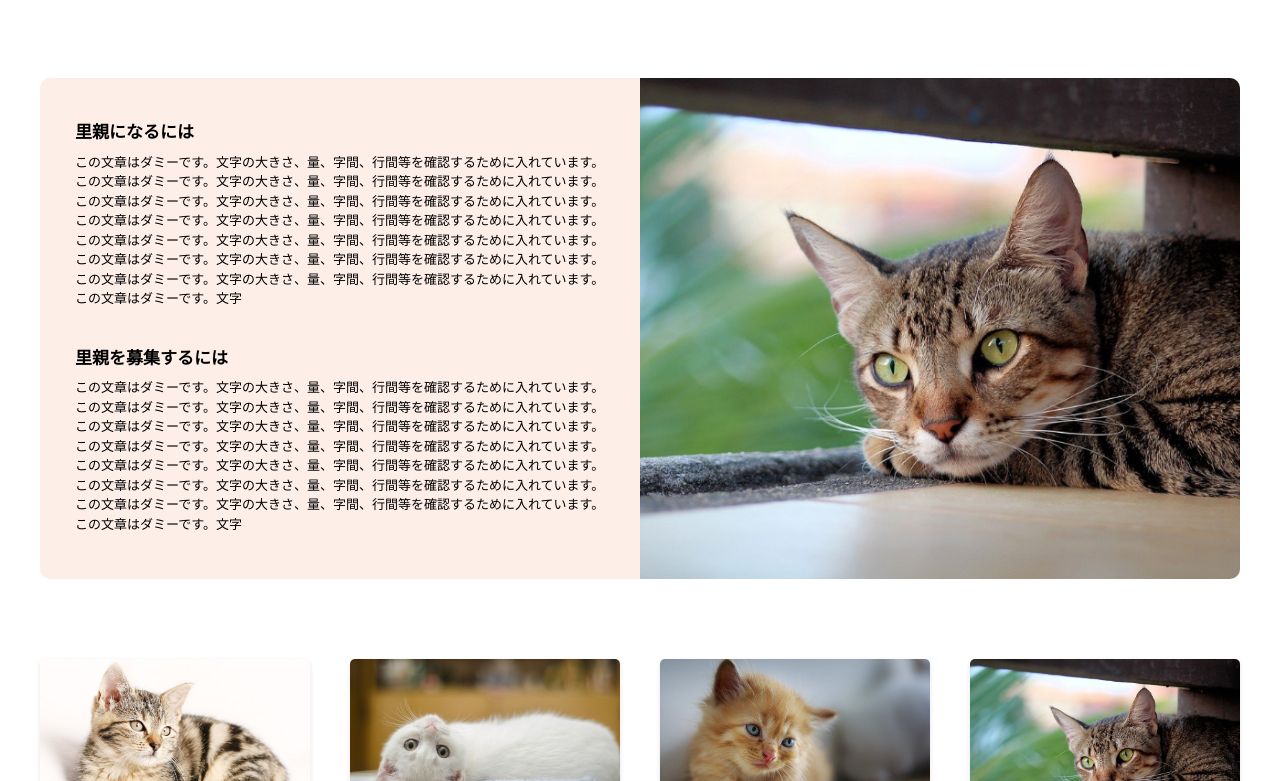
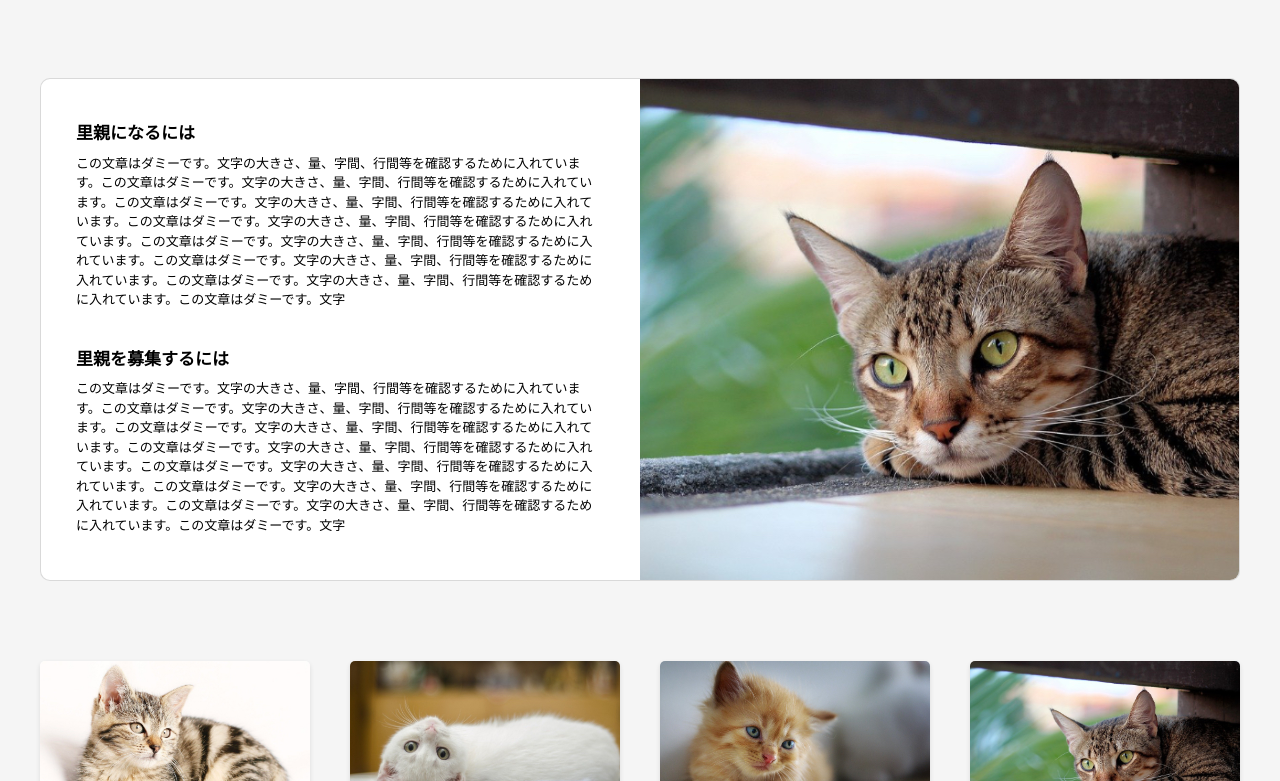
Before and after one commit to k-takashima/koka-portal, a website: page src/pug/index.pug in a window 1280 px wide. Shown: the part 557-1338 px from the top of the page. Drawn offline with nearby package versions, Linux system fonts and the light colour scheme; files that its build step writes are made by us from their sources.

Commit message:
デザイン微修正

```diff
--- a/src/scss/layout/_base.scss
+++ b/src/scss/layout/_base.scss
@@ -6,7 +6,7 @@ body {
   background: #FDEEE7;
 
   @media only screen and (min-width: 800px) {
-    background: #fff;
+    background: rgba(0, 0, 0, 0.04);
   }
 }
 
--- a/src/scss/layout/_top.scss
+++ b/src/scss/layout/_top.scss
@@ -109,8 +109,6 @@
     border: solid 1px rgba(0, 0, 0, 0.15);
 
     @media only screen and (min-width: 800px) {
-      background: #FDEEE7;
-      border: none;
       overflow: hidden;
       max-width: 1280px;
       position: relative;
```
Also changed, not shown: dist/css/main.css.
